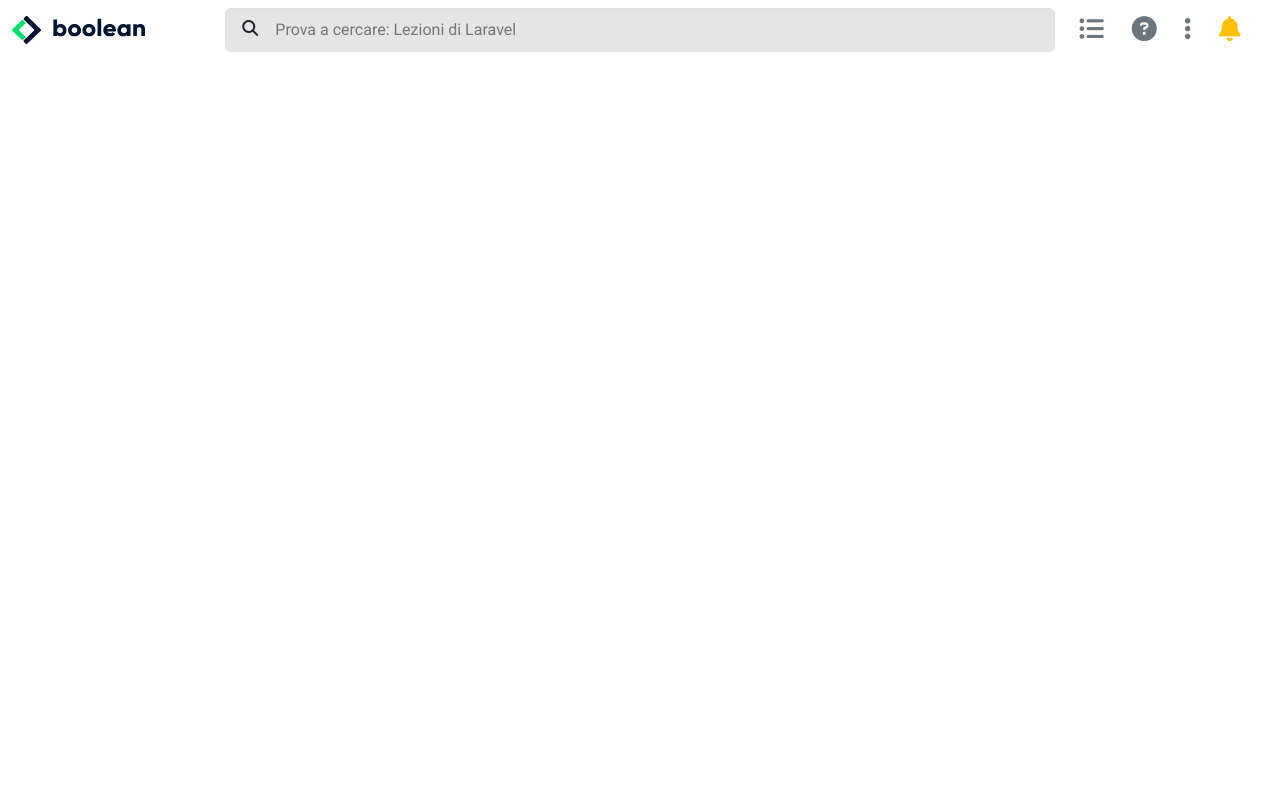
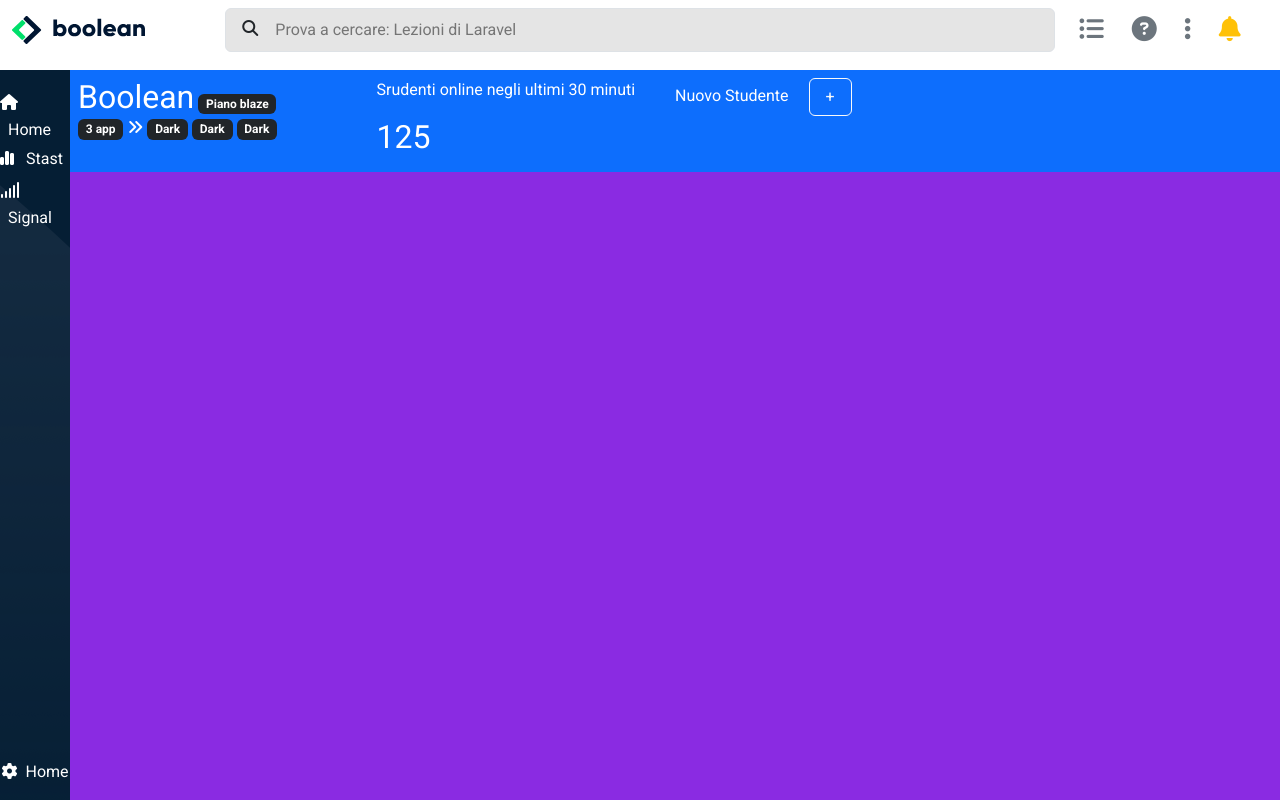
Before and after one commit to antoniodalterio/html-css-bootstrap-dashboard, a plain HTML site: page index.html in a window 1280 px wide. Drawn offline with nearby package versions, Linux system fonts and the light colour scheme.

Commit message:
feat: sidenav

```diff
--- /dev/null
+++ b/css/_partyal/responsive.css
@@ -0,0 +1,5 @@
+@media screen and (min-width: 1200px) {
+  main z.side {
+    width: 9.375rem;
+  }
+}
--- a/css/style.css
+++ b/css/style.css
@@ -19,7 +19,7 @@ COLOR
 HEADER
 ********
 */
-.header {
+header {
   height: 70px;
 }
 
@@ -39,3 +39,26 @@ nav a {
   font-size: 25px;
   line-height: 1;
 }
+
+main {
+  height: calc(100vh - 70px);
+}
+
+main .side {
+  width: 70px;
+  height: 100%;
+  background-color: #051e34;
+  background-image: url(../img/sidebar-bg.png);
+}
+
+.side .contenuto-nav {
+  justify-content: space-between;
+  flex-direction: column;
+  align-items: center;
+}
+
+main .contenuto-main {
+  width: calc(100% - 70px);
+  height: 100%;
+  background-color: blueviolet;
+}
--- a/index.html
+++ b/index.html
@@ -34,27 +34,28 @@
 
     <!-- MY CSS -->
     <link rel="stylesheet" href="css/style.css" />
+    <link rel="stylesheet" href="css/_partyal/responsive.css" />
     <!-- MY CSS -->
   </head>
   <body>
-    <header>
+    <header class="py-2">
       <nav class="container-fluid">
-        <div class="row align-items-center py-2">
-          <div class="col-sm-1 col-md-2 pe-3">
+        <div class="row align-items-center">
+          <div class="col-sm-1 col-xl-2 pe-3">
             <div class="ad-container-img">
               <img
                 src="img/mobile-logo.png"
                 alt="Logo-small"
-                class="d-lg-none d-sm-block img-small"
+                class="d-xl-none d-sm-block img-small"
               />
               <img
                 src="img/logo.svg"
                 alt="Logo-large"
-                class="d-none d-lg-block img-fluid"
+                class="d-none d-xl-block img-fluid"
               />
             </div>
           </div>
-          <div class="col-sm-10 col-md-8">
+          <div class="col-sm-10 col-xl-8">
             <form action="get">
               <div class="input-group rounded border py-2 ad-bg-search">
                 <label><i class="fa-solid fa-magnifying-glass px-3"></i></label>
@@ -68,7 +69,7 @@
               </div>
             </form>
           </div>
-          <div class="col-sm-1 col-md-2">
+          <div class="col-sm-1 col-xl-2">
             <a href="#" role="button" class="d-none d-xl-inline-block"
               ><i class="fa-solid fa-list-ul pe-4 text-secondary"></i
             ></a>
@@ -99,6 +100,54 @@
         </div>
       </nav>
     </header>
+
+    <main class="bg-primary d-flex">
+      <div class="side py-3">
+        <div class="d-flex text-white h-100 contenuto-nav">
+          <ul class="p-0">
+            <li>
+              <i class="fa-solid fa-house py-2"></i>
+              <span class="d-none d-xl-inline ps-2">Home</span>
+            </li>
+            <li>
+              <i class="fa-solid fa-chart-simple py-2"></i>
+              <span class="d-none d-xl-inline ps-2">Stast</span>
+            </li>
+            <li>
+              <i class="fa-solid fa-signal py-2"></i>
+              <span class="d-none d-xl-inline ps-2">Signal</span>
+            </li>
+          </ul>
+
+          <div class="col-base">
+            <i class="fa-solid fa-gear pe-2"></i
+            ><span class="d-none d-xl-inline">Home</span>
+          </div>
+        </div>
+      </div>
+      <div class="contenuto-main">
+        <div class="w-100 bg-primary d-lg-flex p-2 text-white">
+          <div class="order-lg-3 col col-lg-3">
+            <span class="pe-3">Nuovo Studente</span>
+            <button type="button" class="btn btn-outline-light px-3">+</button>
+          </div>
+          <div class="order-lg-1 col col-lg-3">
+            <span class="h2">Boolean</span>
+            <span class="badge text-bg-dark">Piano blaze</span><br />
+            <span class="badge text-bg-dark">3 app</span>
+            <span class=""> <i class="fa-solid fa-angles-right"></i></span>
+            <span class="badge text-bg-dark">Dark</span>
+            <span class="badge text-bg-dark">Dark</span>
+            <span class="badge text-bg-dark">Dark</span>
+          </div>
+          <div class="order-lg-2 col-3">
+            <p>Srudenti online negli ultimi 30 minuti</p>
+            <h2>125</h2>
+          </div>
+        </div>
+      </div>
+    </main>
+
     <script
       src="https://cdn.jsdelivr.net/npm/bootstrap@5.3.2/dist/js/bootstrap.bundle.min.js"
       integrity="sha384-C6RzsynM9kWDrMNeT87bh95OGNyZPhcTNXj1NW7RuBCsyN/o0jlpcV8Qyq46cDfL"
```
Also changed, not shown: img/sidebar-bg.png (added).
